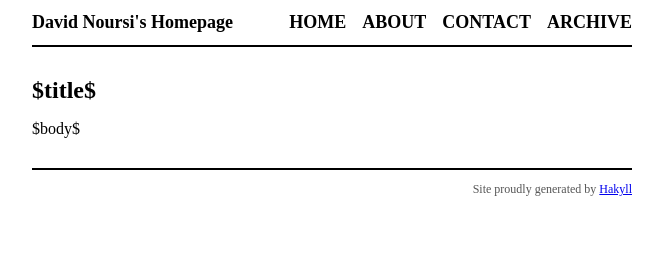
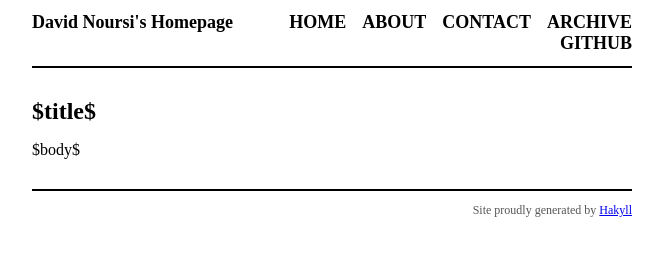
Before and after one commit to dnoursi/DavidNet, a plain HTML site: page templates/default.html in a window 1280 px wide. Shown: the whole page, without its empty margins (308-971 px from the left). Drawn offline with Linux system fonts and the light colour scheme.

Commit message:
Update default.html

```diff
--- a/templates/default.html
+++ b/templates/default.html
@@ -17,6 +17,7 @@
                 <a href="/about.html">About</a>
                 <a href="/contact.html">Contact</a>
                 <a href="/archive.html">Archive</a>
+                <a href="https://github.com/dnoursi">Github</a>
             </div>
         </div>
 
```
